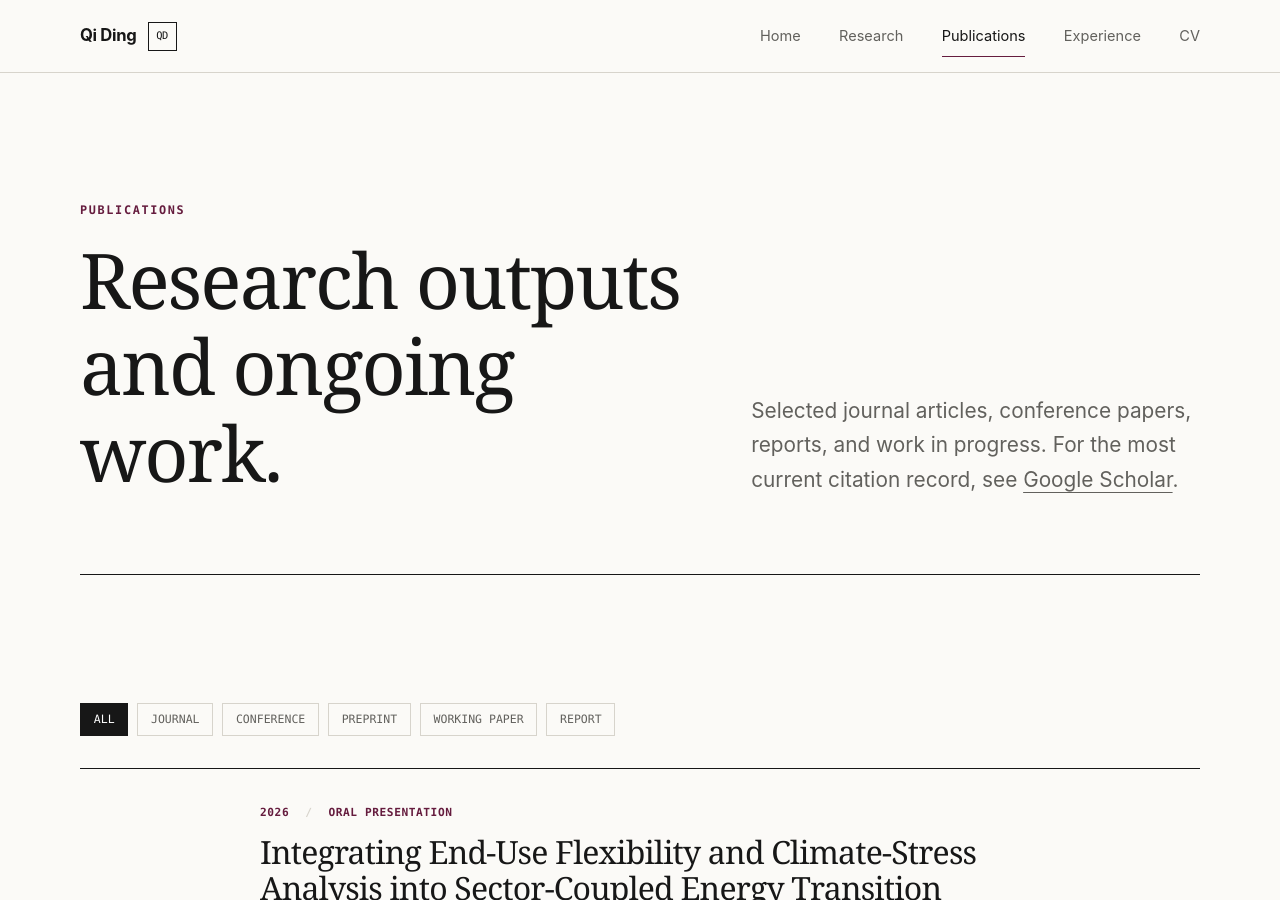
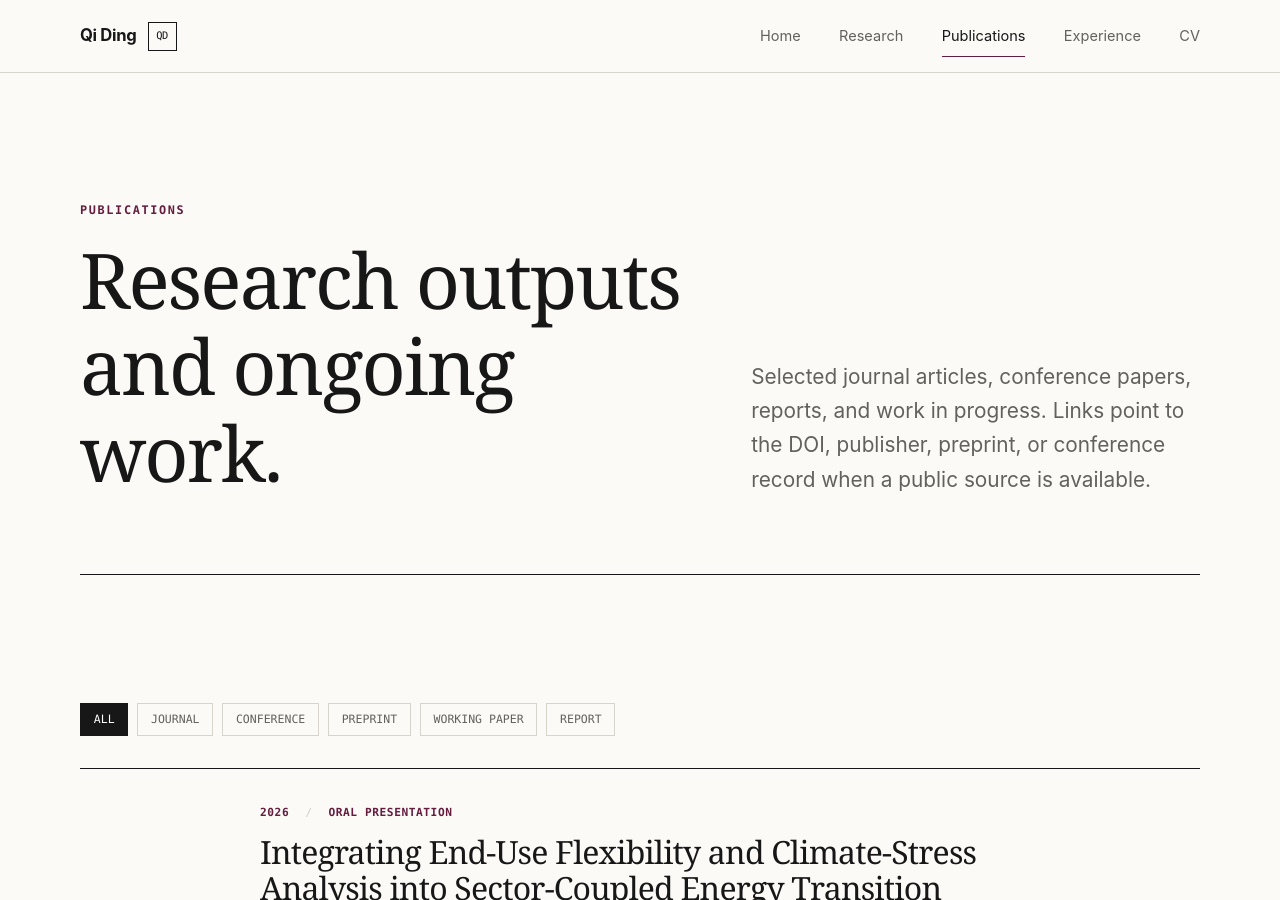
Before and after one commit to dingqi01/dingqi01.github.io, a Jekyll site: the page built from publications.html, in a window 1280 px wide and 900 px high. Built offline with Jekyll 4.4.1, drawn with Linux system fonts in a browser that asks for light colours.

Commit message:
Remove unverified Scholar profile link

```diff
--- a/_includes/footer.html
+++ b/_includes/footer.html
@@ -7,7 +7,6 @@
     <div class="footer-links" aria-label="Contact links">
       <a href="mailto:dingq23@mails.tsinghua.edu.cn">Email</a>
       <a href="https://github.com/dingqi01">GitHub</a>
-      <a href="https://scholar.google.com/citations?user=xFmQpf4AAAAJ&hl=en">Google Scholar</a>
       <a href="https://ding-qi.top/">Academic website</a>
     </div>
   </div>
--- a/_layouts/default.html
+++ b/_layouts/default.html
@@ -32,8 +32,7 @@
       },
       "sameAs": [
         "https://github.com/dingqi01",
-        "https://ding-qi.top/",
-        "https://scholar.google.com/citations?user=xFmQpf4AAAAJ"
+        "https://ding-qi.top/"
       ],
       "knowsAbout": [
         "Transport decarbonization",
--- a/index.html
+++ b/index.html
@@ -19,7 +19,6 @@ description: "Qi Ding is a Ph.D. candidate at Tsinghua University working on tra
     </div>
     <div class="hero-links" aria-label="Profile links">
       <a href="mailto:dingq23@mails.tsinghua.edu.cn">Email</a>
-      <a href="https://scholar.google.com/citations?user=xFmQpf4AAAAJ&hl=en">Scholar</a>
       <a href="https://github.com/dingqi01">GitHub</a>
       <a href="https://ding-qi.top/">Academic site</a>
     </div>
--- a/publications.html
+++ b/publications.html
@@ -11,8 +11,8 @@ permalink: /publications/
     <h1>Research outputs and ongoing work.</h1>
   </div>
   <p class="page-lead">
-    Selected journal articles, conference papers, reports, and work in progress. For the most
-    current citation record, see <a href="https://scholar.google.com/citations?user=xFmQpf4AAAAJ&hl=en">Google Scholar</a>.
+    Selected journal articles, conference papers, reports, and work in progress. Links point to
+    the DOI, publisher, preprint, or conference record when a public source is available.
   </p>
 </section>
 
```
